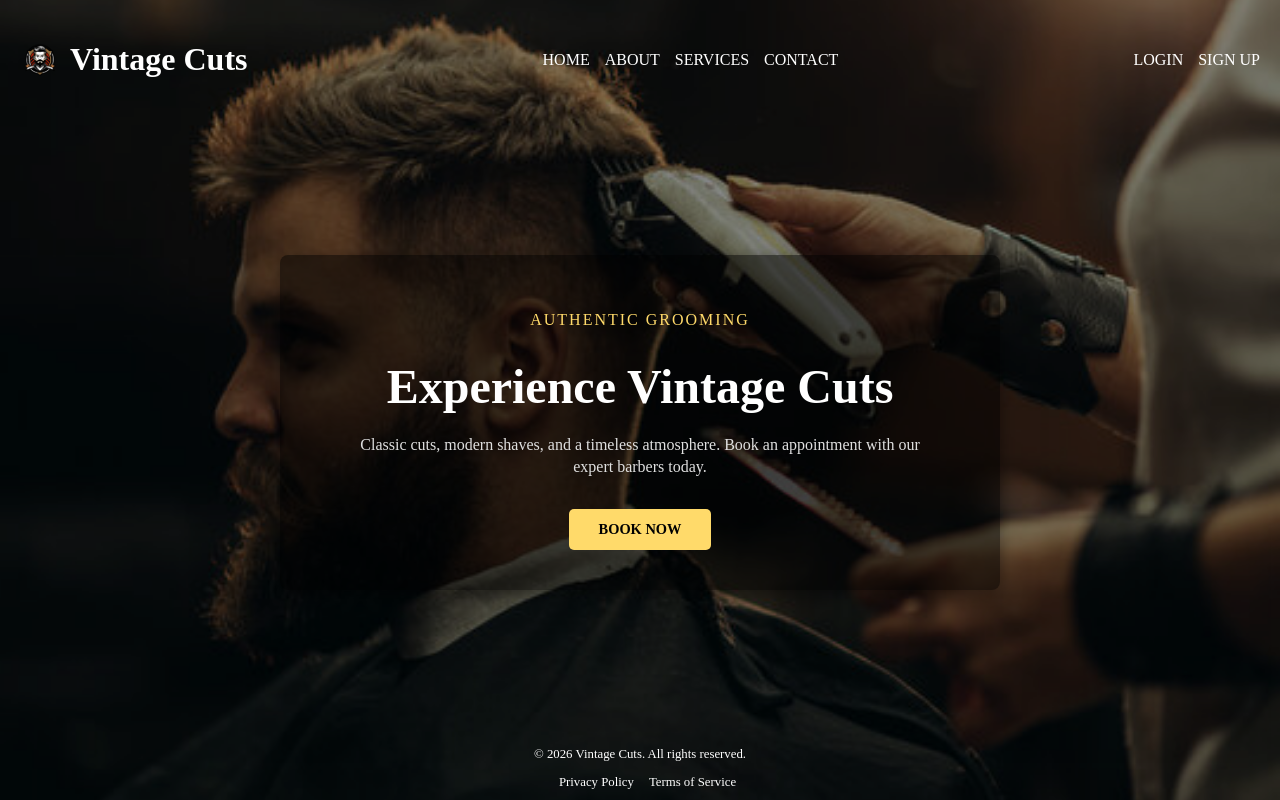
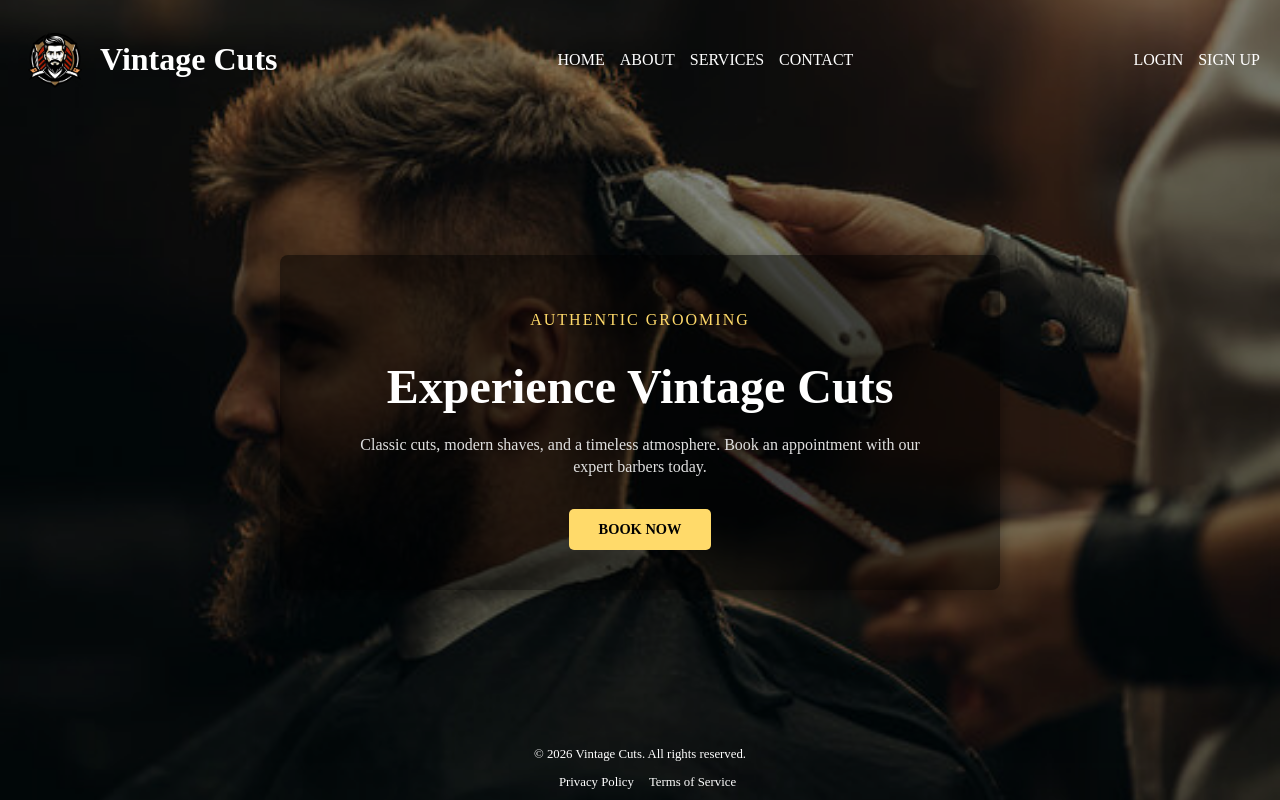
Before and after one commit to abhishukla2367-lgtm/project_upload, a React (Vite) app: page / in a window 1280 px wide. Built offline with nearby package versions, Linux system fonts and the light colour scheme.

Commit message:
Updated some files

```diff
--- a/src/App.css
+++ b/src/App.css
@@ -50,7 +50,7 @@ header {
 
 /* Style the new logo image */
 .logo {
-  height: 40px; /* Adjust size as needed */
+  height: 70px; /* Adjust size as needed */
   width: auto;
   /* Optional: filter to make logo white if it is a dark color */
   /* filter: brightness(0) invert(1); */
```
